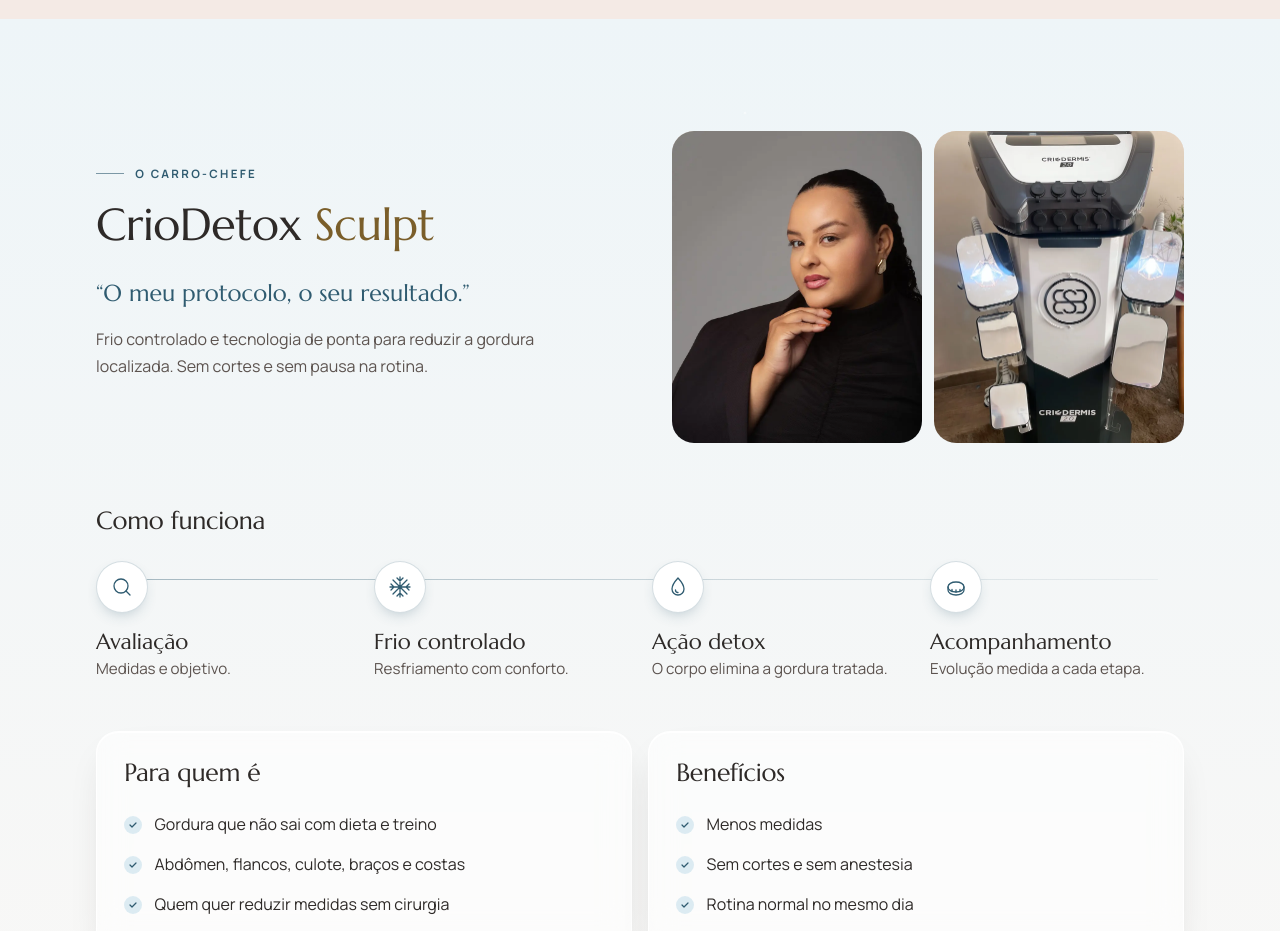
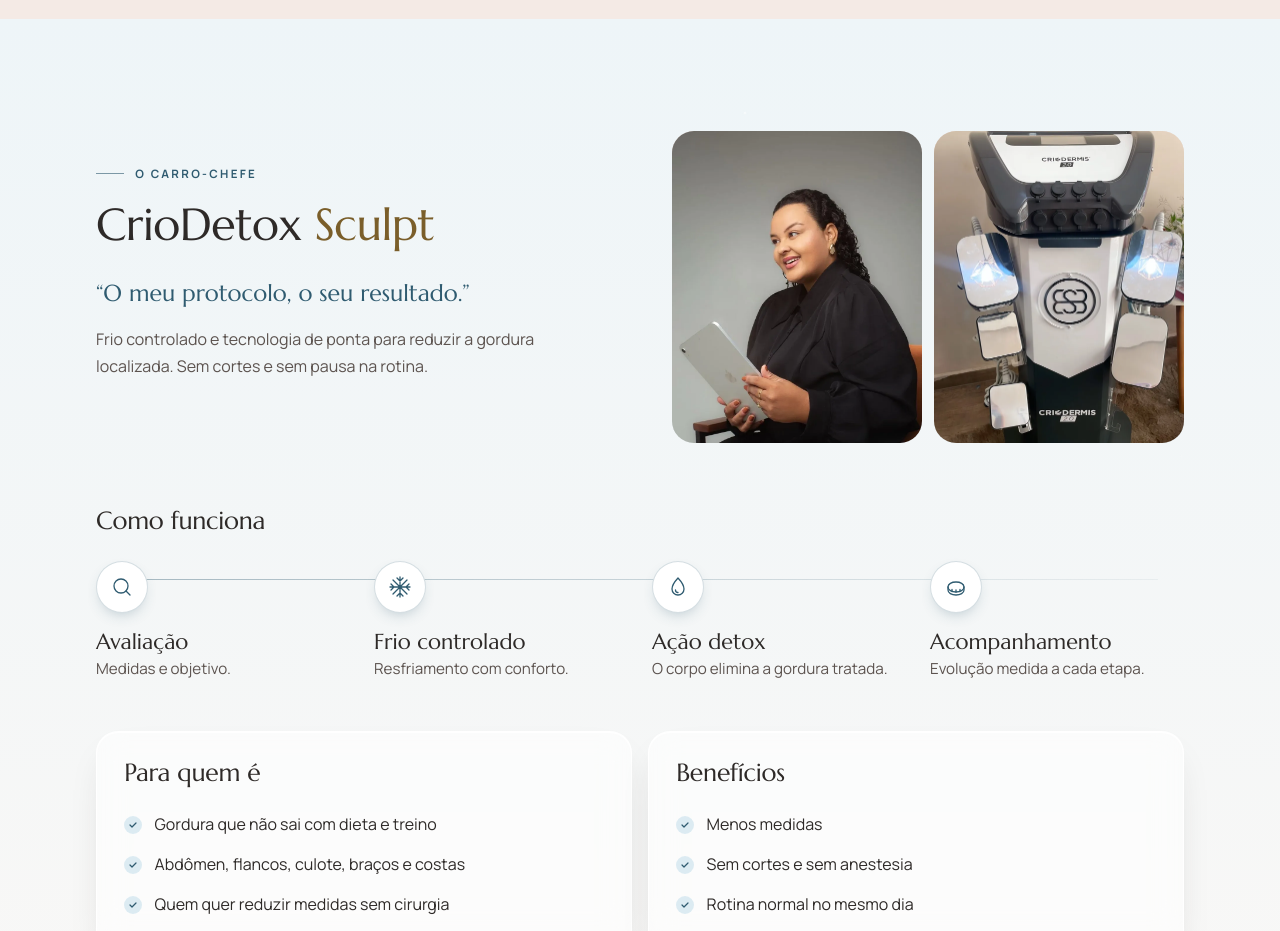
Before and after one commit to davidv1010/site-dra-deisilane-goncalves, a plain HTML site: page index.html in a window 1280 px wide. Shown: the part 1660-2591 px from the top of the page. Drawn offline with Linux system fonts and the light colour scheme.

Commit message:
Troca a foto da seção CrioDetox
Co-Authored-By: Claude Opus 5.5 <noreply@anthropic.com>

```diff
--- a/index.html
+++ b/index.html
@@ -159,7 +159,7 @@
         </header>
         <div class="photo-pair">
           <figure class="photo reveal">
-            <img src="assets/img/dra-deisilane-close.webp" alt="Retrato da Dra. Deisilane Gonçalves" width="800" height="1000" loading="lazy">
+            <img src="assets/img/dra-deisilane-tablet.webp" alt="Dra. Deisilane Gonçalves sorrindo, com um tablet nas mãos" width="853" height="1066" loading="lazy">
           </figure>
           <figure class="photo photo--offset reveal">
             <img src="assets/img/criodermis.webp" alt="Equipamento de criolipólise Criodermis 2.0 usado no CrioDetox Sculpt" width="1000" height="1250" loading="lazy">
```
Also changed, not shown: assets/img/dra-deisilane-close.webp (deleted), assets/img/dra-deisilane-tablet.webp (added).
